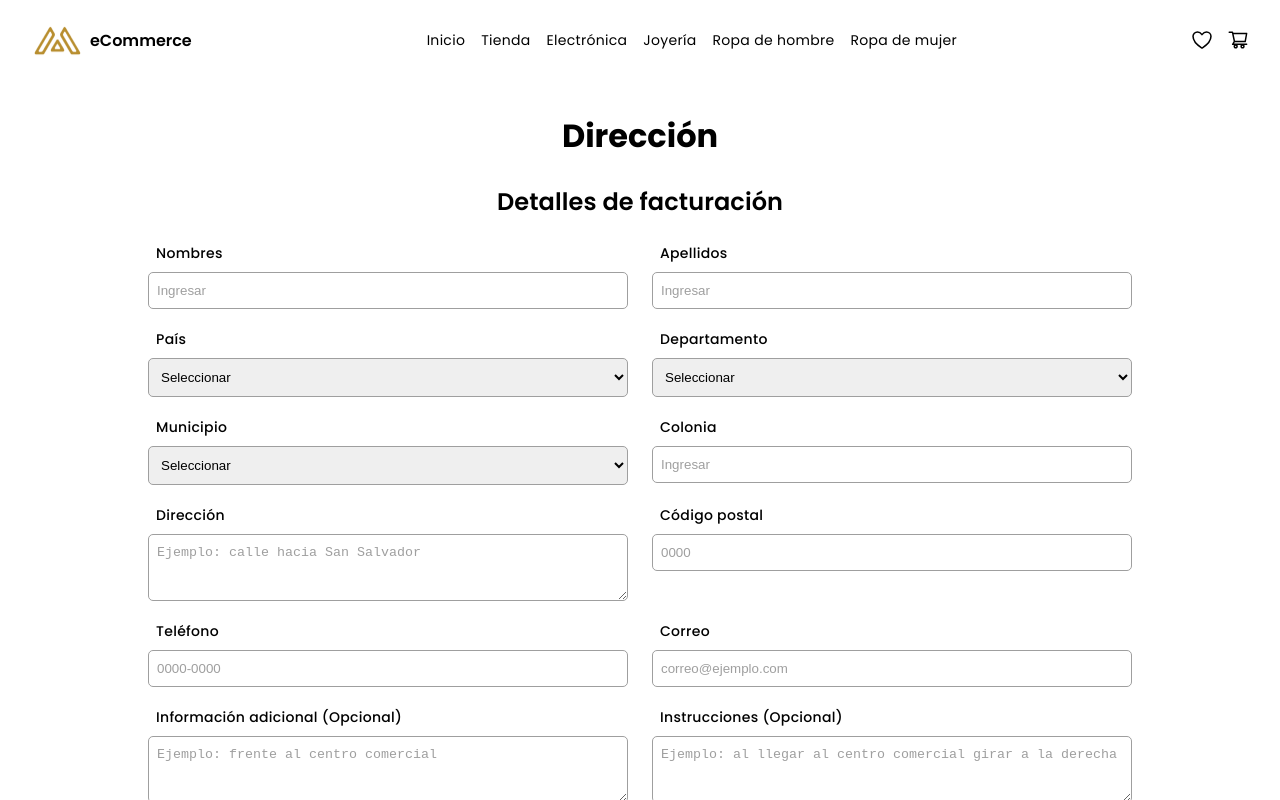
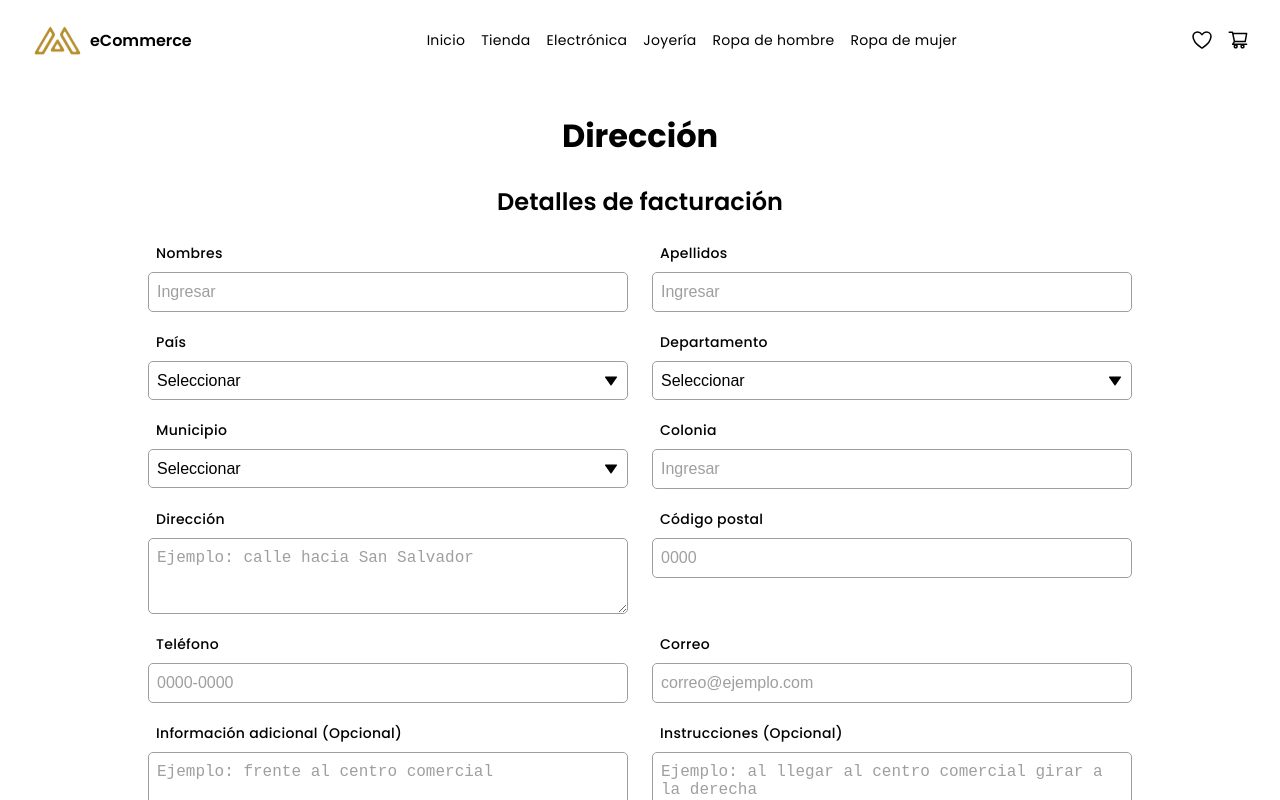
Before and after one commit to GersonBenito/comercio-electronico, a Next.js app: page /checkout/address in a window 1280 px wide. Shown: the top 800 px of the page. Built offline with nearby package versions, Linux system fonts and the light colour scheme; no server answers.

Commit message:
fix: ajuste de estilos CSS para IOS en los select y ajuste de acciones en navbar para mostrar el control de busqueda

```diff
--- a/src/components/ui/actions/Actions.tsx
+++ b/src/components/ui/actions/Actions.tsx
@@ -58,6 +58,9 @@ const Actions = () => {
           onClick={ handleShowControl }
         />
       }
+      {
+        !show &&
+          <>
             <Link href="/wish">
               <Image src="/assets/svg/wish.svg" alt="wish" width={20} height={20} />
             </Link>
@@ -68,6 +71,8 @@ const Actions = () => {
               </div>
             </Link>
             <HamburgerMenu className="d-sm-block d-md-block d-lg-none d-xl-none d-xxl-none d-block" />
+          </>
+      }
     </div>
   )
 }
--- a/src/components/ui/form/form.module.css
+++ b/src/components/ui/form/form.module.css
@@ -29,6 +29,7 @@
     outline: none;
     border-radius: 5px;
     padding: 10px 8px;
+    font-size: 16px;
 }
 
 .wrapper_form form .form_control input:focus,
@@ -40,3 +41,16 @@
 .wrapper_form form .form_control textarea::placeholder{
     color: #9F9F9F;
 }
+
+/* Remover clases por defectos para navegadores safari */
+.wrapper_form form .form_control select{
+    appearance: none;
+    -webkit-appearance: none;
+    -moz-appearance: none;
+}
+
+/* Agregar icono personalizado para el select */
+.wrapper_form form .form_control select{
+    background: url('/assets/svg/arrow-select.svg') no-repeat right 10px center;
+    background-size: 12px 12px;
+}
--- a/src/components/ui/search/search.module.css
+++ b/src/components/ui/search/search.module.css
@@ -17,7 +17,7 @@
     background: transparent;
     border: none;
     outline: none;
-    margin-top: -2px;
+    font-size: 16px;
 }
 
 .wrapper_search .icon_close{
```
Also changed, not shown: public/assets/svg/arrow-select.svg (added). Lines whose indentation alone changed are shown as unchanged.
